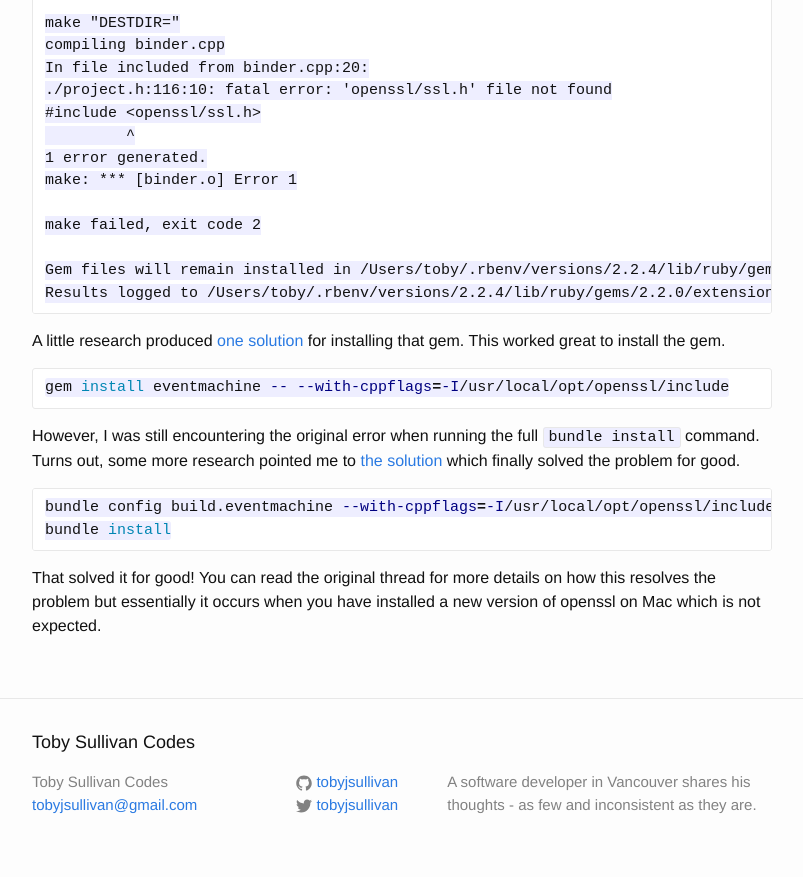
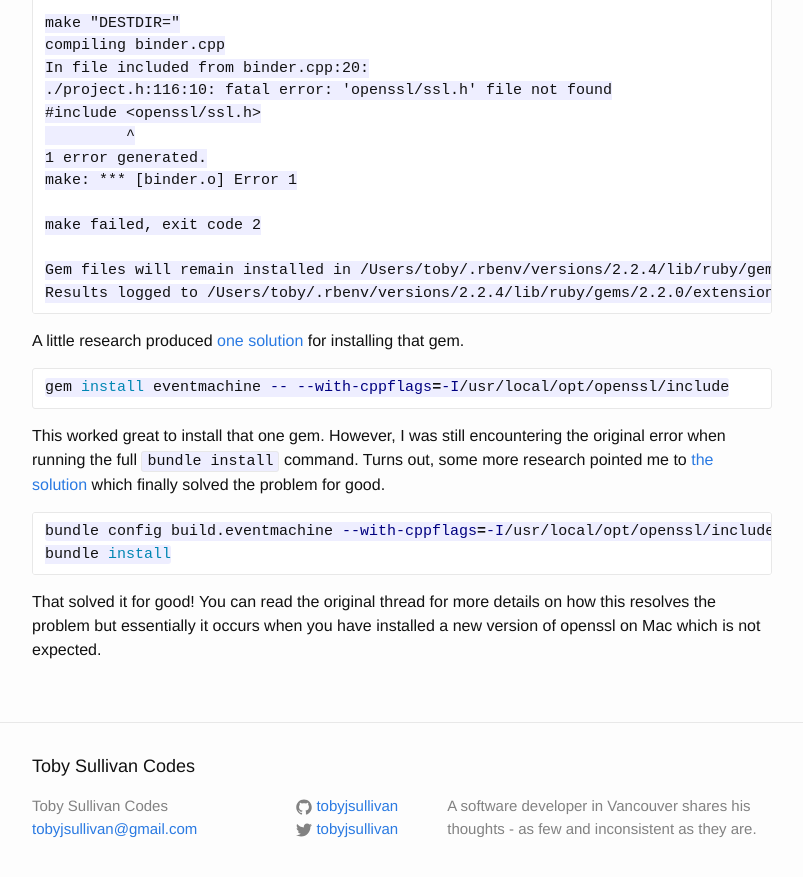
Before and after one commit to tobyjsullivan/tobyjsullivan.github.io, a Jekyll site: the page built from _posts/2016-04-08-build-install-openssl-errors.md, in a window 1280 px wide and 900 px high, scrolled down 1521 px. Shown: the top 877 px of the window, without its empty margins (238-1041 px from the left). Built offline with Jekyll 4.4.1, drawn with Linux system fonts in a browser that asks for light colours.

Commit message:
Fix some poor wording

````diff
--- a/_posts/2016-04-08-build-install-openssl-errors.md
+++ b/_posts/2016-04-08-build-install-openssl-errors.md
@@ -81,13 +81,13 @@ Gem files will remain installed in /Users/toby/.rbenv/versions/2.2.4/lib/ruby/ge
 Results logged to /Users/toby/.rbenv/versions/2.2.4/lib/ruby/gems/2.2.0/extensions/x86_64-darwin-15/2.2.0-static/eventmachine-1.0.7/gem_make.out
 ```
 
-A little research produced [one solution](http://stackoverflow.com/questions/30818391/gem-eventmachine-fatal-error-openssl-ssl-h-file-not-found) for installing that gem. This worked great to install the gem.
+A little research produced [one solution](http://stackoverflow.com/questions/30818391/gem-eventmachine-fatal-error-openssl-ssl-h-file-not-found) for installing that gem.
 
 ```bash
 gem install eventmachine -- --with-cppflags=-I/usr/local/opt/openssl/include
 ```
 
-However, I was still encountering the original error when running the full `bundle install` command. Turns out, some more research pointed me to [the solution](https://github.com/eventmachine/eventmachine/issues/602) which finally solved the problem for good.
+This worked great to install that one gem. However, I was still encountering the original error when running the full `bundle install` command. Turns out, some more research pointed me to [the solution](https://github.com/eventmachine/eventmachine/issues/602) which finally solved the problem for good.
 
 ```bash
 bundle config build.eventmachine --with-cppflags=-I/usr/local/opt/openssl/include
````
